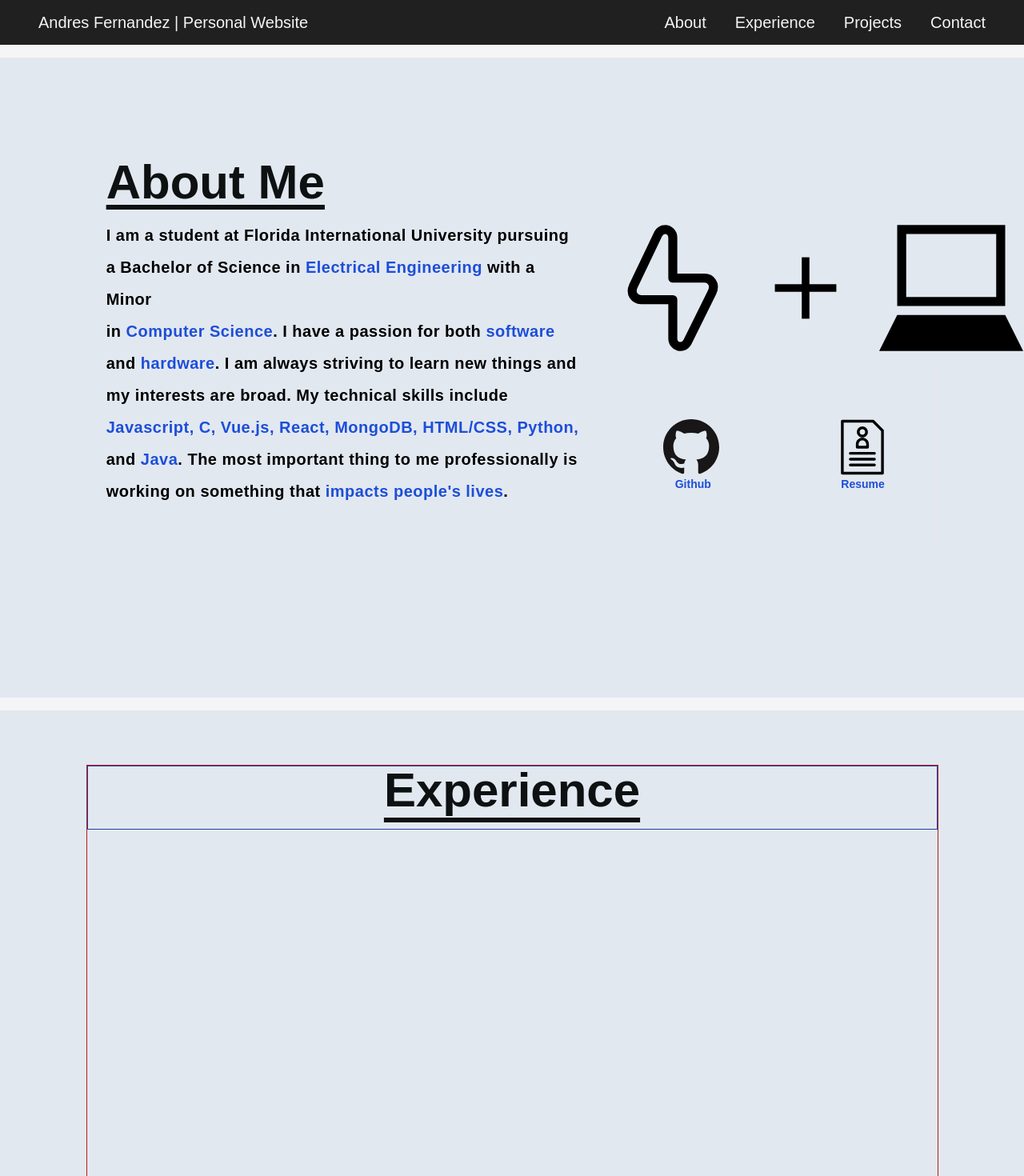
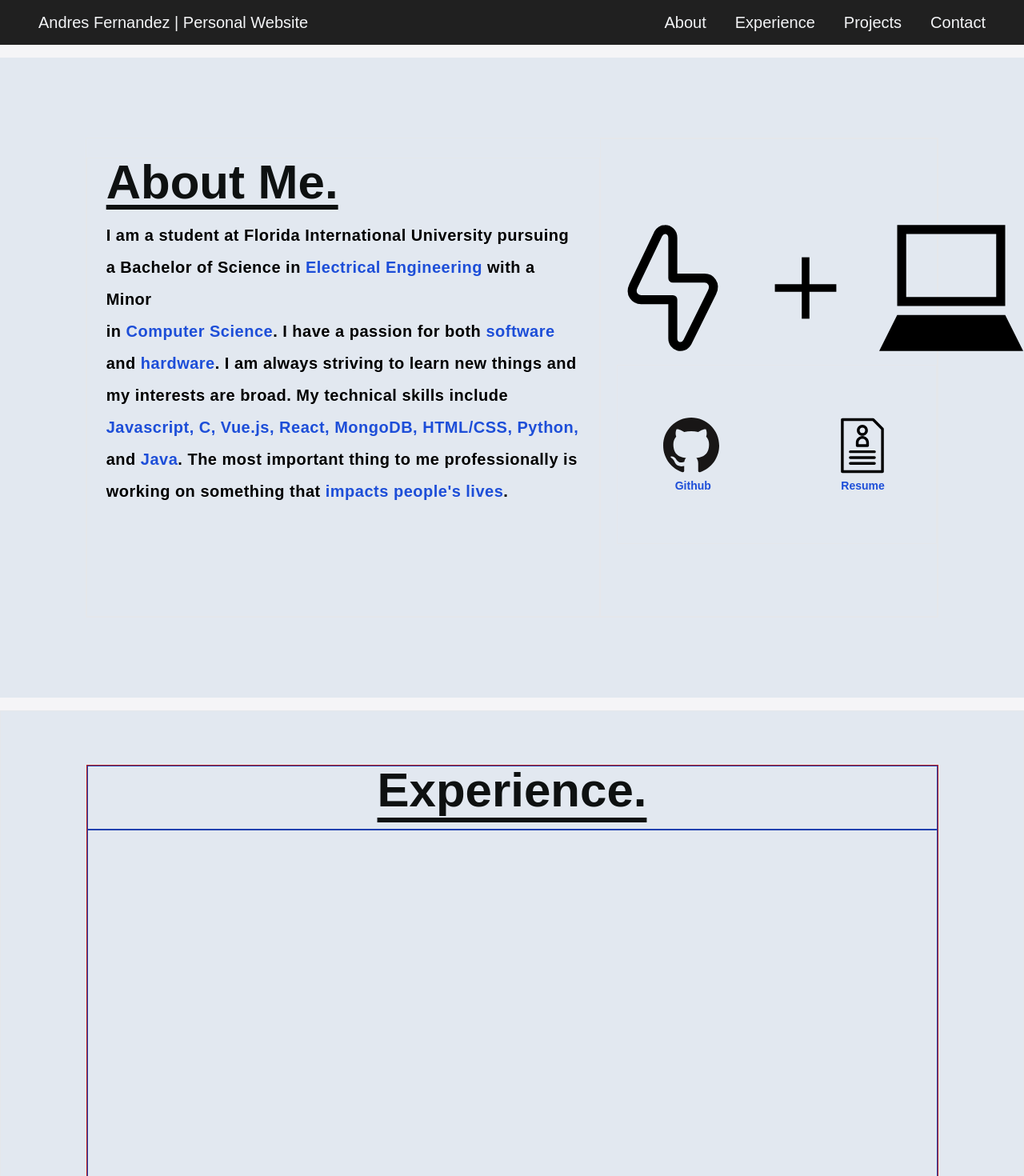
Before and after one commit to andresdanfernandez/Personal-Website, a React (Vite) app: page / in a window 1280 px wide. Shown: the top 1470 px of the page at 80% size. Built offline with nearby package versions, Linux system fonts and the light colour scheme.

Commit message:
begin experience

```diff
--- a/src/components/About.tsx
+++ b/src/components/About.tsx
@@ -11,7 +11,7 @@ const About = forwardRef<HTMLDivElement>((props, ref) => {
         <div ref={ref} className=" bg-slate-200 h-screen flex items-center mt-4 justify-center text-6xl">
             <div className="container flex w-10/12 h-3/4 border" >
                 <div className="w-3/4 flex flex-col pl-6 pr-6 border mt-6 overflow-auto break-words"  >
-                    <h1 className="font-extrabold underline underline-offset-8" >About Me</h1>
+                    <h1 className="font-extrabold underline underline-offset-8" >About Me.</h1>
                     <p className="text-[20px] mt-4 text-black tracking-wide leading-10" >
                         I am a student at Florida International University pursuing a Bachelor of Science in
                         <span className="font-extrabold text-blue-700"> Electrical Engineering </span> with a Minor <br /> in <span className="font-extrabold text-blue-700">Computer Science</span>. I have a passion for both <span className="font-extrabold text-blue-700"> software </span>
@@ -29,11 +29,11 @@ const About = forwardRef<HTMLDivElement>((props, ref) => {
                     <div className="flex border justify-center ml-5 text-blue-700 gap-36 items-center h-56" >
                         <a className="hover:cursor-pointer" target="_blank" href="https://github.com/andresdanfernandez" >
                             <img src={Github_Logo} alt="Github Logo" width="70px" />
-                            <p className="text-[14px] mt-1 ml-[0.9rem]" >Github</p>
+                            <p className="text-[14px] mt-2 ml-[0.9rem]" >Github</p>
                         </a>
                         <a className="hover:cursor-pointer" target="_blank" href="https://drive.google.com/file/d/1MgbmJvSejKIxxZIdV2k9Sc3_LnSe-YZ-/view?usp=sharing" >
                             <img src={Resume} alt="Resume Icon" width="70px" />
-                            <p className="text-[14px] mt-1 ml-2 ">Resume</p>
+                            <p className="text-[14px] mt-2 ml-2 ">Resume</p>
                         </a>
                     </div>
                 </div>
--- a/src/components/Experience.tsx
+++ b/src/components/Experience.tsx
@@ -6,7 +6,12 @@ const Experience =  forwardRef<HTMLDivElement>((props, ref) => {
         <div ref={ref} className="h-screen bg-slate-200 mt-4 flex items-center justify-center text-4xl border">
             <div className="border border-red-700 justify-center w-10/12 h-5/6" >
                 <div className="h-20  border flex justify-center border-blue-800" >
-                    <h1 className="font-extrabold underline underline-offset-[14px] text-6xl" >Experience</h1>
+                    <h1 className="font-extrabold underline underline-offset-[14px] text-6xl" >Experience.</h1>
+                </div>
+                <div className="border border-blue-800 flex flex-col w-full h-5/6" >
+                    <div className="border-green-700 mx-5 mr-5 ml-5 w-60 h-96" >
+
+                    </div>
                 </div>
             </div>
         </div>
```
